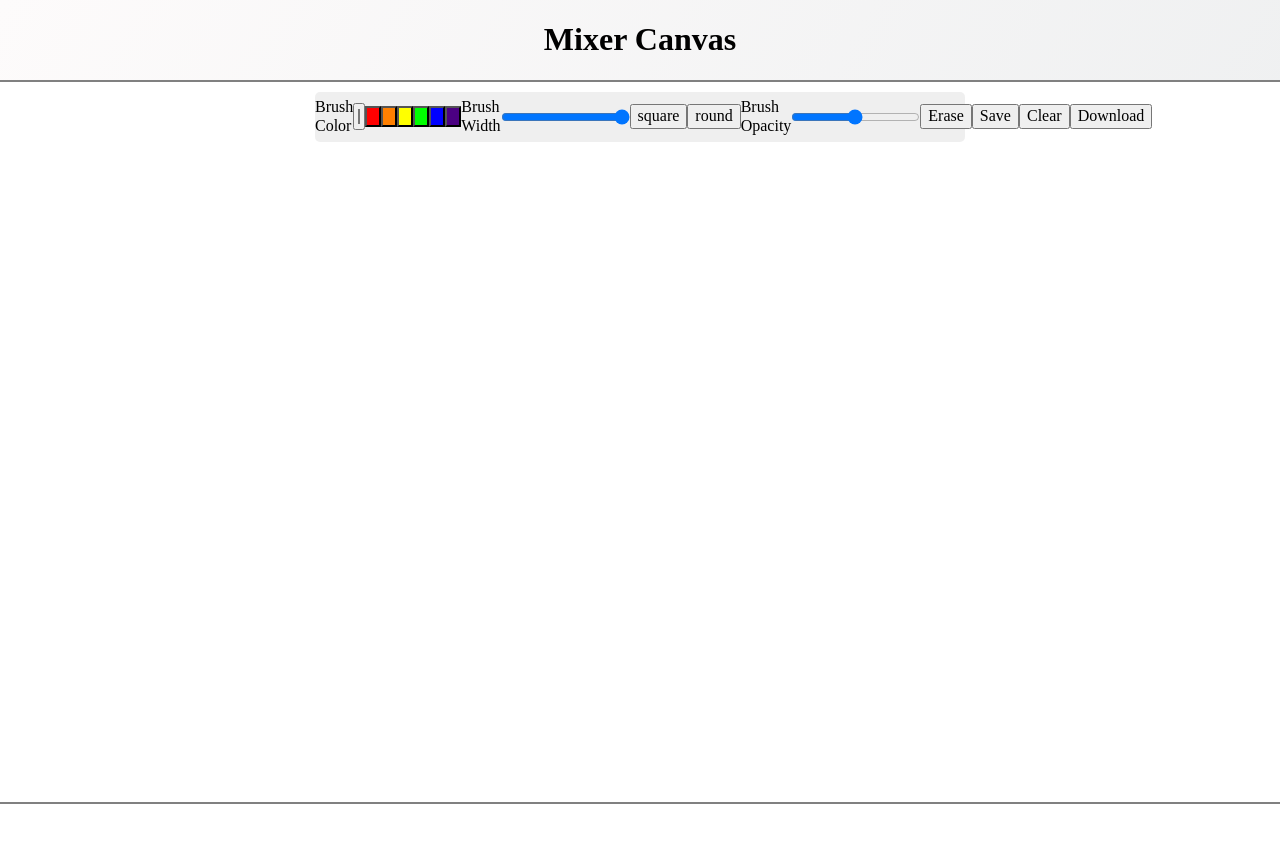
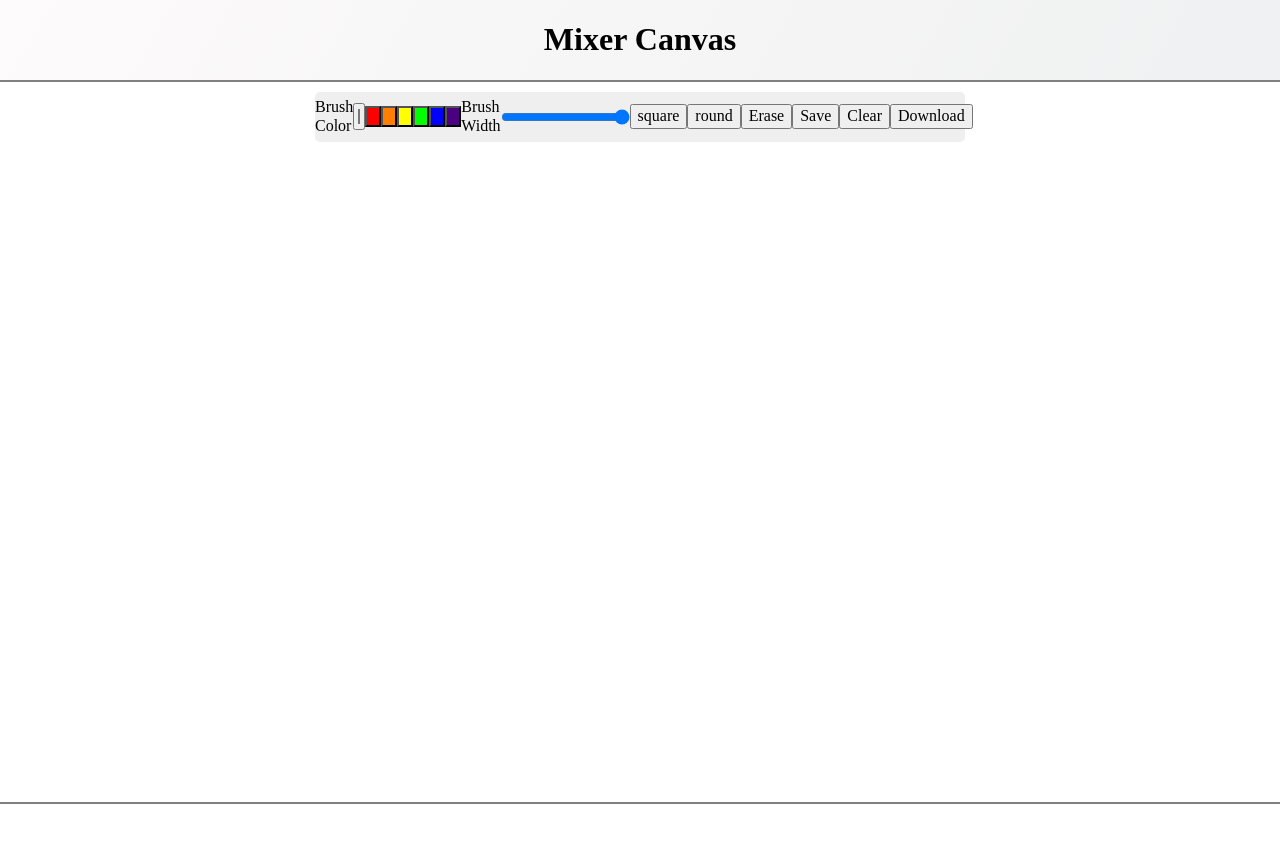
Before and after one commit to Gatewayss/mixer, a React (Create React App) app in the folder client/: page /canvas in a window 1280 px wide. Shown: the top 842 px of the page. Built offline with nearby package versions, Linux system fonts and the light colour scheme.

Commit message:
Remove opacity

```diff
--- a/client/src/pages/Canvas/Canvas.js
+++ b/client/src/pages/Canvas/Canvas.js
@@ -1,4 +1,4 @@
-import React, { useEffect, useRef, useState } from "react";
+import { useEffect, useRef, useState } from "react";
 import { Puff } from 'react-loading-icons'
 import Menu from "./Menu";
 import "./canvas.css";
@@ -11,14 +11,12 @@ function Canvas() {
   const [brushShape, setBrushShape] = useState('round');
   const [lineColor, setLineColor] = useState("black");
   const [isAutoSaving, setIsAutoSaving] = useState(false);
-  const [lineOpacity, setLineOpacity] = useState(0.1);
 
   useEffect(() => {
     const canvas = canvasRef.current;
     const ctx = canvas.getContext("2d");
     ctx.lineCap = "round";
     ctx.lineJoin = "round";
-	  ctx.globalAlpha = lineOpacity;
     ctx.strokeStyle = lineColor;
     ctx.lineWidth = lineWidth;
     ctxRef.current = ctx;
@@ -31,7 +29,7 @@ function Canvas() {
       };
       image.src = savedImage;
     }
-  }, [lineColor, lineWidth, lineOpacity]);
+  }, [lineColor, lineWidth]);
 
   const startDrawing = (e) => {
     if (brushShape === 'square') {
@@ -129,7 +127,6 @@ function Canvas() {
           canvasRef={canvasRef}
           brushShape={brushShape}
           setBrushShape={setBrushShape}
-		      setLineOpacity={setLineOpacity}
           saveCanvasImage={saveCanvasImage}
         />
 
--- a/client/src/pages/Canvas/Menu.js
+++ b/client/src/pages/Canvas/Menu.js
@@ -1,4 +1,4 @@
-const Menu = ({ setLineColor, setLineWidth, setLineOpacity, canvasRef, saveCanvasImage, deleteCanvasImage, setBrushShape }) => {
+const Menu = ({ setLineColor, setLineWidth, canvasRef, saveCanvasImage, deleteCanvasImage, setBrushShape }) => {
 
 	const openDialog = () => {
 		const dialog = document.getElementById("download-modal");
@@ -102,15 +102,6 @@ const Menu = ({ setLineColor, setLineWidth, setLineOpacity, canvasRef, saveCanva
 				}}
 			>round</button>
 
-			<label>Brush Opacity</label>
-			<input
-				type="range"
-				min="1"
-				max="100"
-				onChange={(e) => {
-					setLineOpacity(e.target.value / 100);
-				}}
-			/>
 			<button
 				onClick={() => {
 					setLineColor('#FFFFFF');
```
